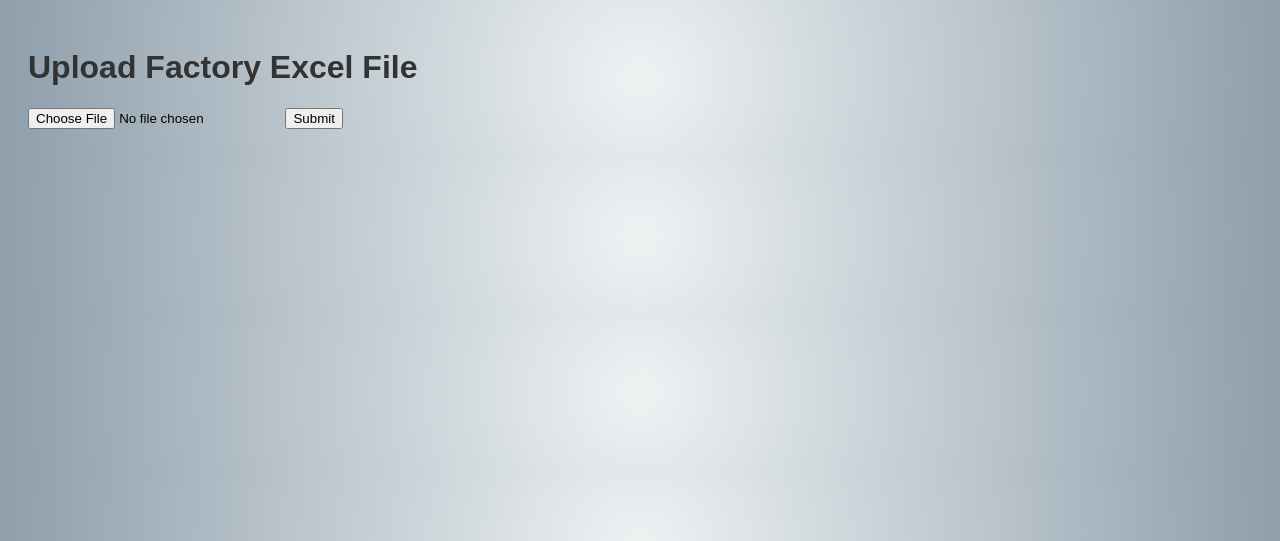
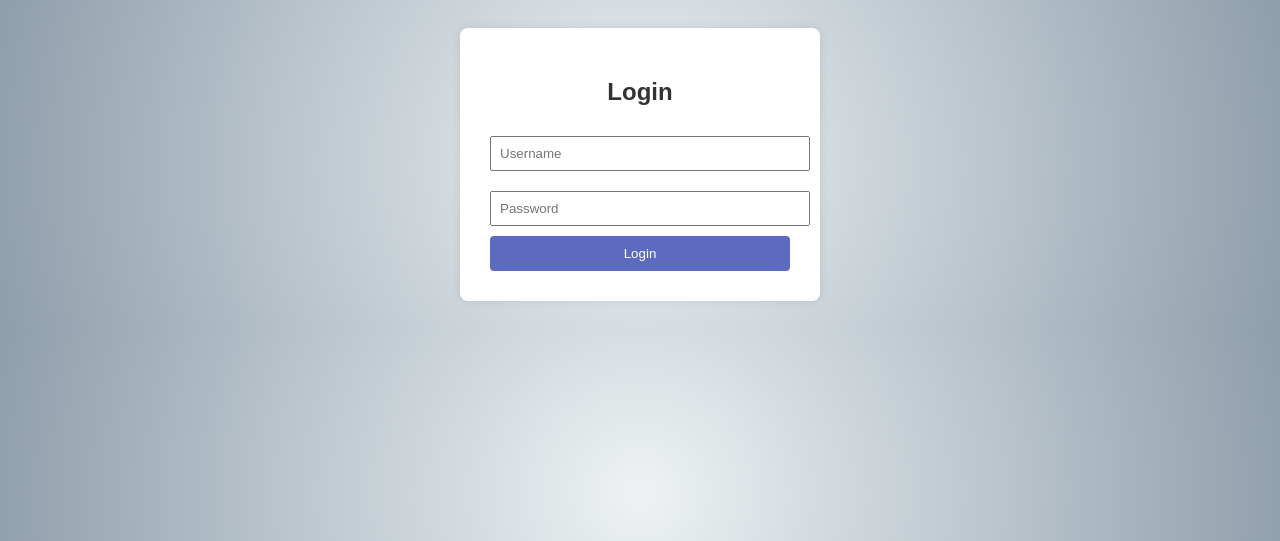
Before and after one commit to Rajsriya/factory_dashboard_final_ready, a Flask app: page / in a window 1280 px wide. Shown: the top 541 px of the page. Run offline with Flask 3, Linux system fonts and the light colour scheme.

Commit message:
Add files via upload

```diff
--- a/app.py
+++ b/app.py
@@ -1,10 +1,14 @@
-from flask import Flask, render_template, request
+from flask import Flask, render_template, request, redirect, url_for, session
 import pandas as pd
 import smtplib, ssl
 from email.mime.text import MIMEText
 from datetime import datetime
 
 app = Flask(__name__)
+app.secret_key = 'rajsriya_secret'
+
+USERNAME = 'admin'
+PASSWORD = 'rajsriya123'
 
 SMTP_SERVER = "mail.rajsriya.com"
 SMTP_PORT = 465
@@ -31,11 +35,24 @@ def send_email(alert_rows):
         server.send_message(msg)
 
 @app.route('/', methods=['GET', 'POST'])
-def index():
+def login():
+    if request.method == 'POST':
+        username = request.form.get('username')
+        password = request.form.get('password')
+        if username == USERNAME and password == PASSWORD:
+            session['logged_in'] = True
+            return redirect(url_for('dashboard'))
+    return render_template('login.html')
+
+@app.route('/dashboard', methods=['GET', 'POST'])
+def dashboard():
+    if not session.get('logged_in'):
+        return redirect(url_for('login'))
+
     data = []
     if request.method == 'POST':
         file = request.files['file']
-        if file.filename.endswith('.xlsx'):
+        if file and file.filename.endswith('.xlsx'):
             df = pd.read_excel(file)
             today = pd.Timestamp.now().normalize()
             alert_rows = []
@@ -58,5 +75,10 @@ def index():
             send_email(alert_rows)
     return render_template('index.html', data=data)
 
+@app.route('/logout')
+def logout():
+    session.clear()
+    return redirect(url_for('login'))
+
 if __name__ == "__main__":
     app.run(host='0.0.0.0', port=5000)
--- a/static/style.css
+++ b/static/style.css
@@ -3,7 +3,7 @@ body {
     background: radial-gradient(circle, #eef2f3, #8e9eab);
     padding: 20px;
 }
-h1 { color: #333; }
+h1, h2 { color: #333; }
 table {
     width: 100%;
     border-collapse: collapse;
@@ -14,15 +14,28 @@ th, td {
     border: 1px solid #ccc;
     padding: 10px;
 }
-tr.Valid {
-    background-color: #d4edda;
+tr.Valid { background-color: #d4edda; }
+tr.Expiring_Soon { background-color: #fff3cd; }
+tr.Expired { background-color: #f8d7da; }
+.login-box {
+    background: white;
+    padding: 30px;
+    max-width: 300px;
+    margin: auto;
+    border-radius: 8px;
+    box-shadow: 0 0 10px rgba(0,0,0,0.1);
+    text-align: center;
 }
-tr.Expiring_Soon {
-    background-color: #fff3cd;
+.login-box input {
+    width: 100%;
+    margin: 10px 0;
+    padding: 8px;
 }
-tr.Expired {
-    background-color: #f8d7da;
+.login-box button {
+    width: 100%;
+    padding: 10px;
+    background: #5c6bc0;
+    color: white;
+    border: none;
+    border-radius: 4px;
 }
-tr.Invalid_Date {
-    background-color: #f5c6cb;
-}
--- a/templates/index.html
+++ b/templates/index.html
@@ -10,6 +10,7 @@
         <input type="file" name="file" required>
         <button type="submit">Submit</button>
     </form>
+    <p><a href="/logout">Logout</a></p>
     {% if data %}
     <h2>Data Preview</h2>
     <table>
--- /dev/null
+++ b/templates/login.html
@@ -0,0 +1,17 @@
+<!DOCTYPE html>
+<html>
+<head>
+    <title>Login - Rajsriya Dashboard</title>
+    <link rel="stylesheet" href="/static/style.css">
+</head>
+<body>
+    <div class="login-box">
+        <h2>Login</h2>
+        <form method="POST">
+            <input type="text" name="username" placeholder="Username" required><br>
+            <input type="password" name="password" placeholder="Password" required><br>
+            <button type="submit">Login</button>
+        </form>
+    </div>
+</body>
+</html>
```
